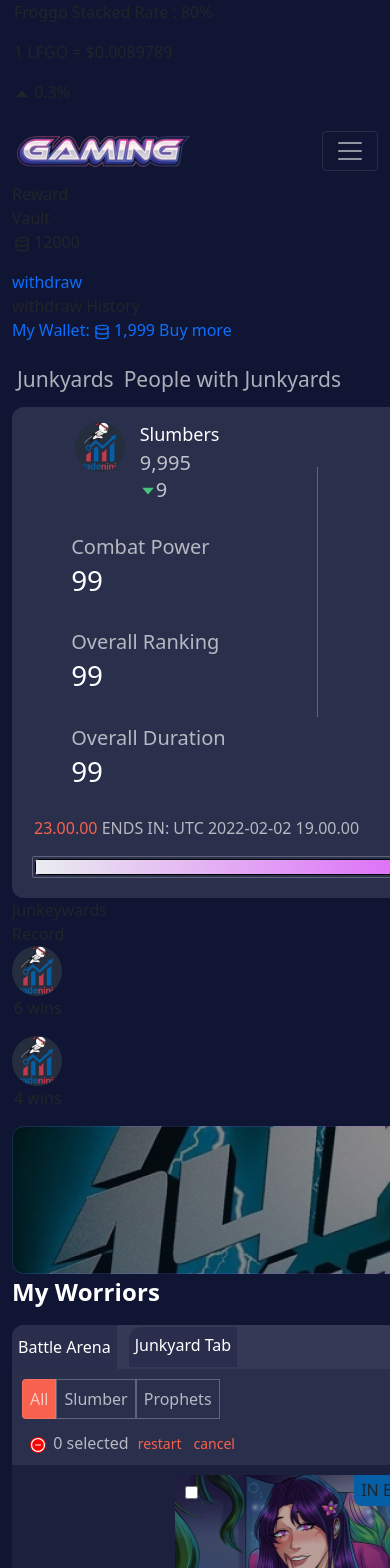
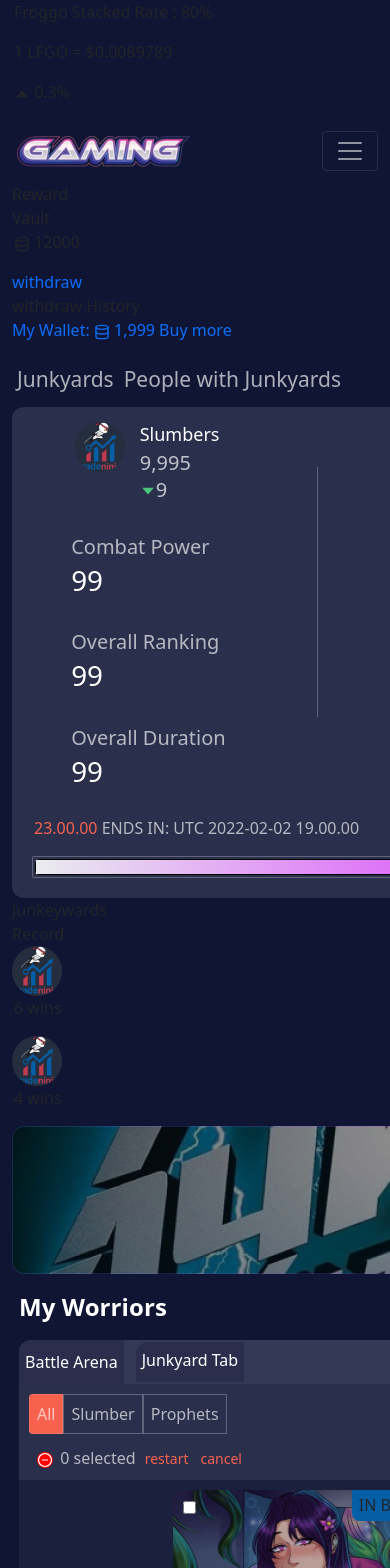
Before and after one commit to panthaacharjee/gaming_site, a React (Create React App) app: page / in a window 390 px wide. Shown: the top 1568 px of the page. Built offline with nearby package versions, Linux system fonts and the light colour scheme.

Commit message:
first commit

```diff
--- a/src/Components/Body/Body.css
+++ b/src/Components/Body/Body.css
@@ -30,6 +30,8 @@
     }
  }
 
-@media (max-width:800px) {
-
+@media (max-width:770px) {
+    .side_content {
+        margin-right: 5px;
+    }
 }
--- a/src/Components/Body/Worriors/WorriorCardSection.css
+++ b/src/Components/Body/Worriors/WorriorCardSection.css
@@ -260,7 +260,7 @@
         border-radius: 8px 8px 0px 0px;
     }
  }
- @media (max-width : 770px) {
+ @media (max-width:1000px) {
     .warrior-card-section{
         grid-template-columns: repeat(2,1fr);
         grid-gap: 10px;
@@ -275,9 +275,38 @@
         border-radius: 12px 12px 0px 0px;
     }
  }
+ @media (max-width : 770px) {
+    .warrior-card-section{
+        grid-template-columns: repeat(1,1fr);
+        grid-gap: 10px;
+        padding: 10px;
+        width: 98%;
+    }
+    .select-count-area {
+        background: rgba(227, 233, 255, 0.12);
+        color: rgba(255, 255, 255, 0.66);
+        width: 98%;
+        padding-bottom: 10px;
+        border-radius: 12px 12px 0px 0px;
+    }
+ }
  @media (max-width:550px) {
+    .worriors {
+        /* margin-top: -15px; */
+        width: 98%;
+        margin: 0px auto;
+        margin-right: 0px;
+    }
     .warrior-card-section{
         grid-template-columns: repeat(1,1fr);
         grid-gap: 10px;
     }
  }
+@media (max-width:400px) {
+    .worriors {
+        /* margin-top: -15px; */
+        width: 98%;
+        margin: 0px auto;
+        margin-left: 7px;
+    }
+}
```
